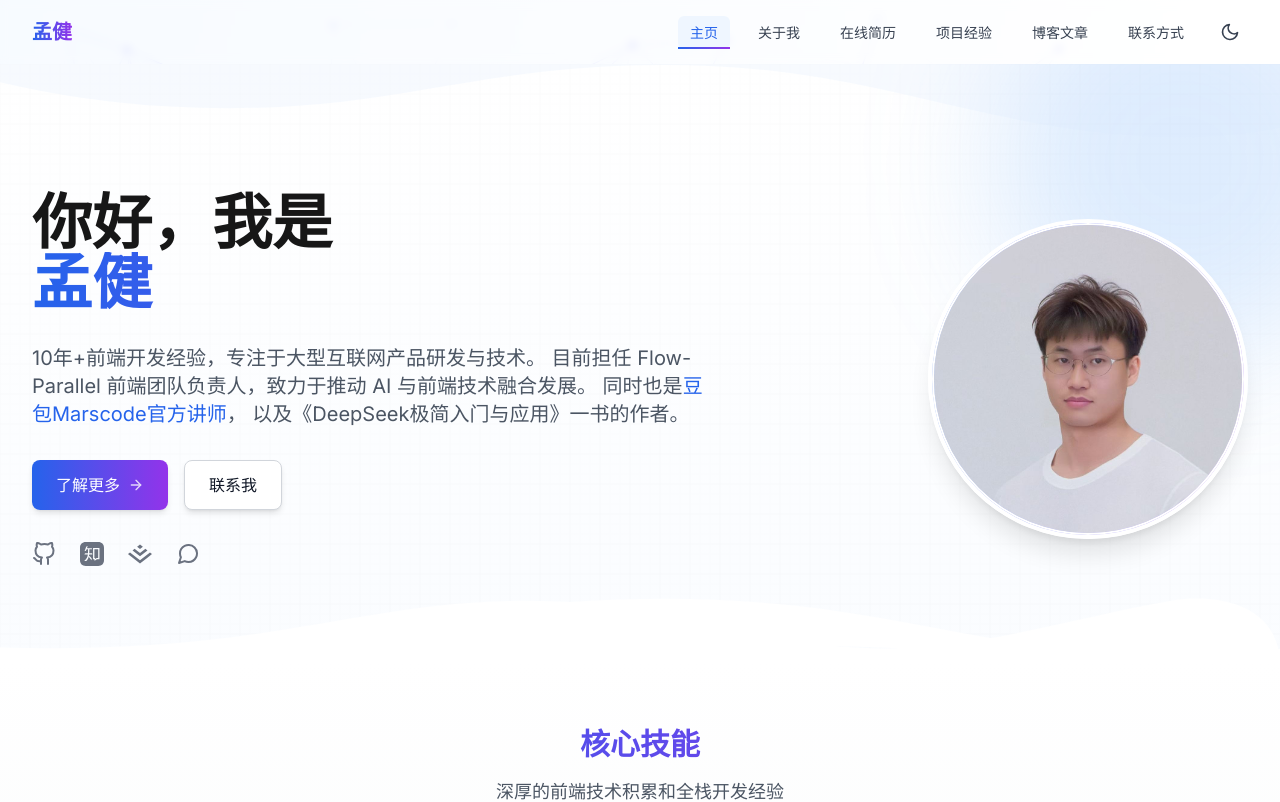
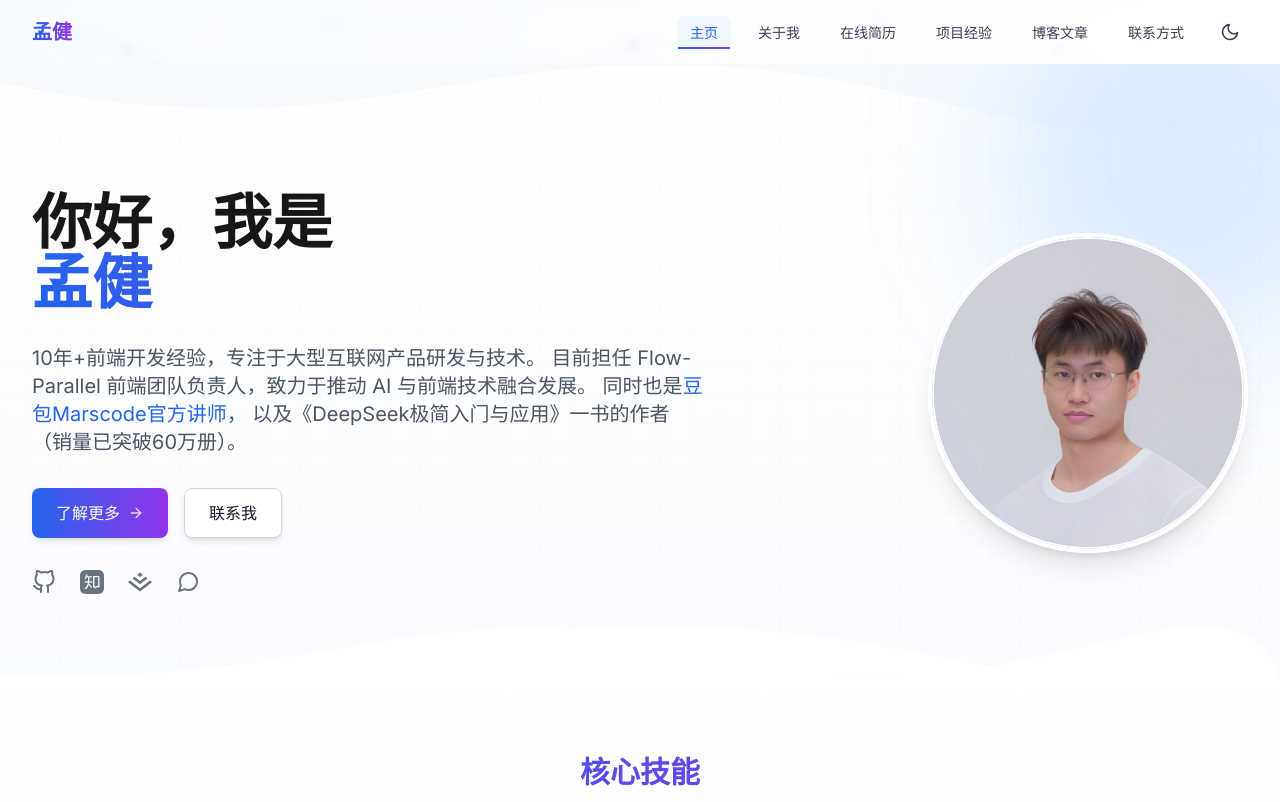
Before and after one commit to mengjian-github/homepage, a Next.js app: page / in a window 1280 px wide. Shown: the top 802 px of the page. Built offline with nearby package versions, Linux system fonts and the light colour scheme.

Commit message:
feat: 更新个人主页内容和销量信息

```diff
--- a/app/page.tsx
+++ b/app/page.tsx
@@ -20,7 +20,7 @@ export default function Home() {
     "@type": "Person",
     "name": "孟健",
     "jobTitle": "前端开发专家，豆包Marscode官方讲师，技术作家",
-    "description": "10年+前端开发经验，Flow-Parallel前端团队负责人，《DeepSeek极简入门与应用》作者",
+    "description": "10年+前端开发经验，Flow-Parallel前端团队负责人，《DeepSeek极简入门与应用》作者（销量突破60万册）",
     "url": "https://mengjian.dev",
     "sameAs": [
       "https://github.com/mengjian-github",
@@ -83,7 +83,7 @@ export default function Home() {
                 10年+前端开发经验，专注于大型互联网产品研发与技术。
                 目前担任 Flow-Parallel 前端团队负责人，致力于推动 AI 与前端技术融合发展。
                 同时也是<a href="https://bytedance.larkoffice.com/docx/Bd5HdlklBocDt5xXpQCc6Lkdnmc" target="_blank" rel="noopener noreferrer" className="text-blue-600 dark:text-blue-400 hover:underline">豆包Marscode官方讲师</a>，
-                以及《DeepSeek极简入门与应用》一书的作者。
+                以及《DeepSeek极简入门与应用》一书的作者（销量已突破60万册）。
               </motion.p>
 
               <motion.div
```
